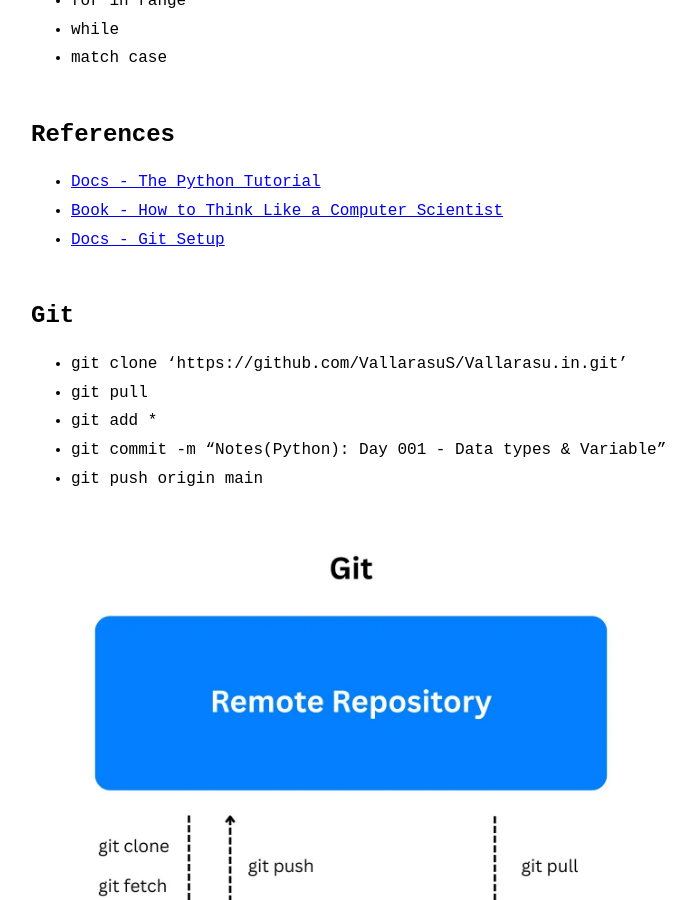
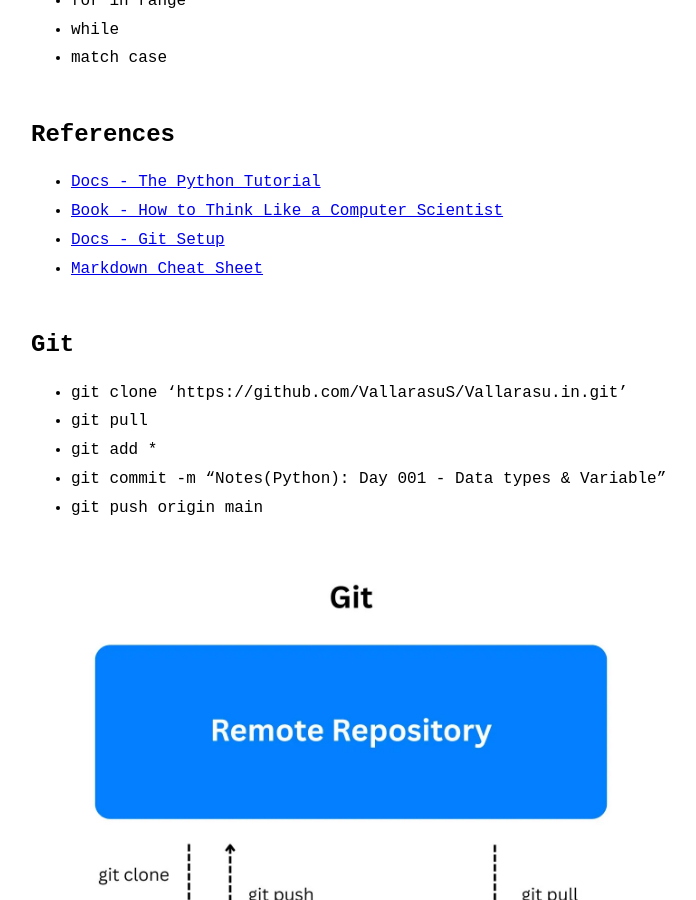
Before and after one commit to VallarasuS/Vallarasu.in, a Jekyll site: the page built from docs/_posts/2025-11-18-python-notes.md, in a window 1280 px wide and 900 px high, scrolled down 3123 px. Shown: the whole window, without its empty margins (289-985 px from the left). Built offline with Jekyll 4.4.1, drawn with Linux system fonts in a browser that asks for light colours.

Commit message:
Update 2025-11-18-python-notes.md

```diff
--- a/docs/_posts/2025-11-18-python-notes.md
+++ b/docs/_posts/2025-11-18-python-notes.md
@@ -98,6 +98,7 @@ category: Python
 - [Docs - The Python Tutorial](https://docs.python.org/3/tutorial/index.html)
 - [Book - How to Think Like a Computer Scientist](https://www.openbookproject.net/thinkcs/python/english3e/)
 - [Docs - Git Setup](https://git-scm.com/book/ms/v2/Getting-Started-First-Time-Git-Setup)
+- [Markdown Cheat Sheet](https://www.markdownguide.org/cheat-sheet/)
 
 ## Git
 
```
